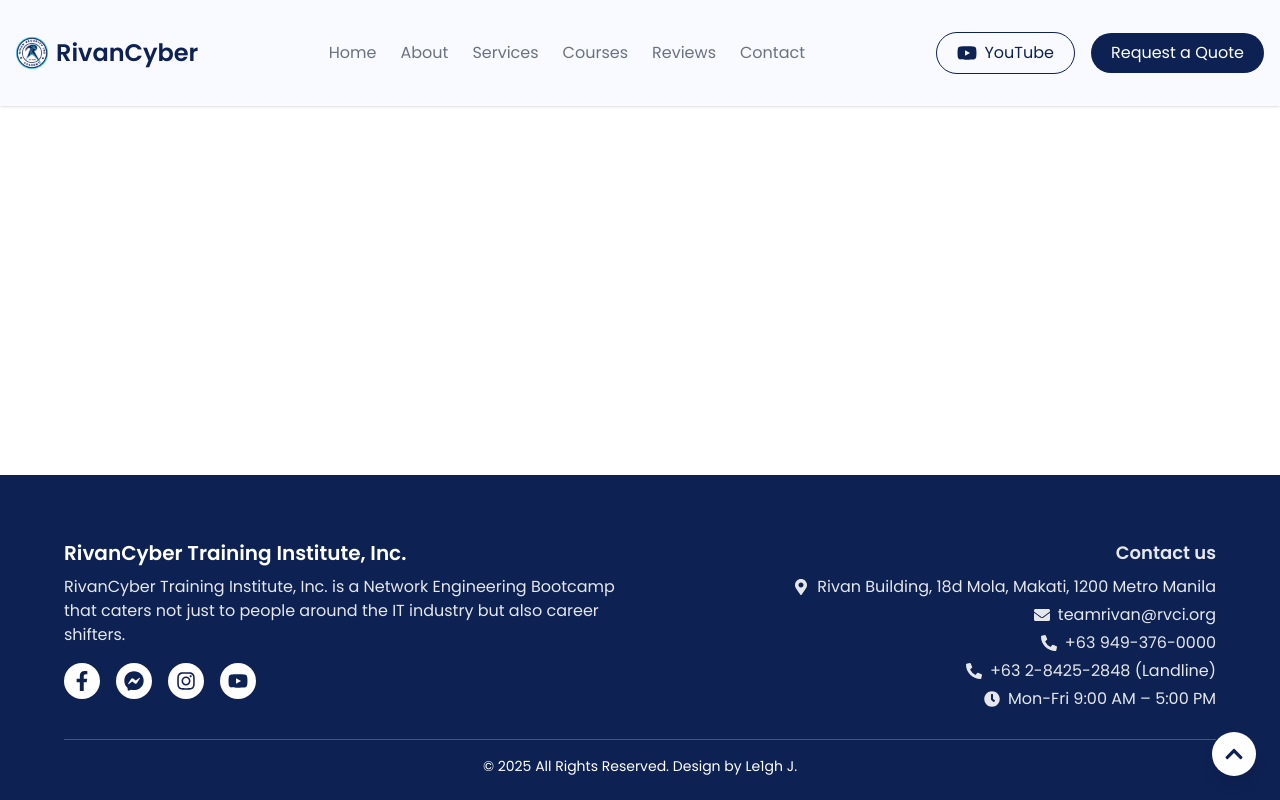
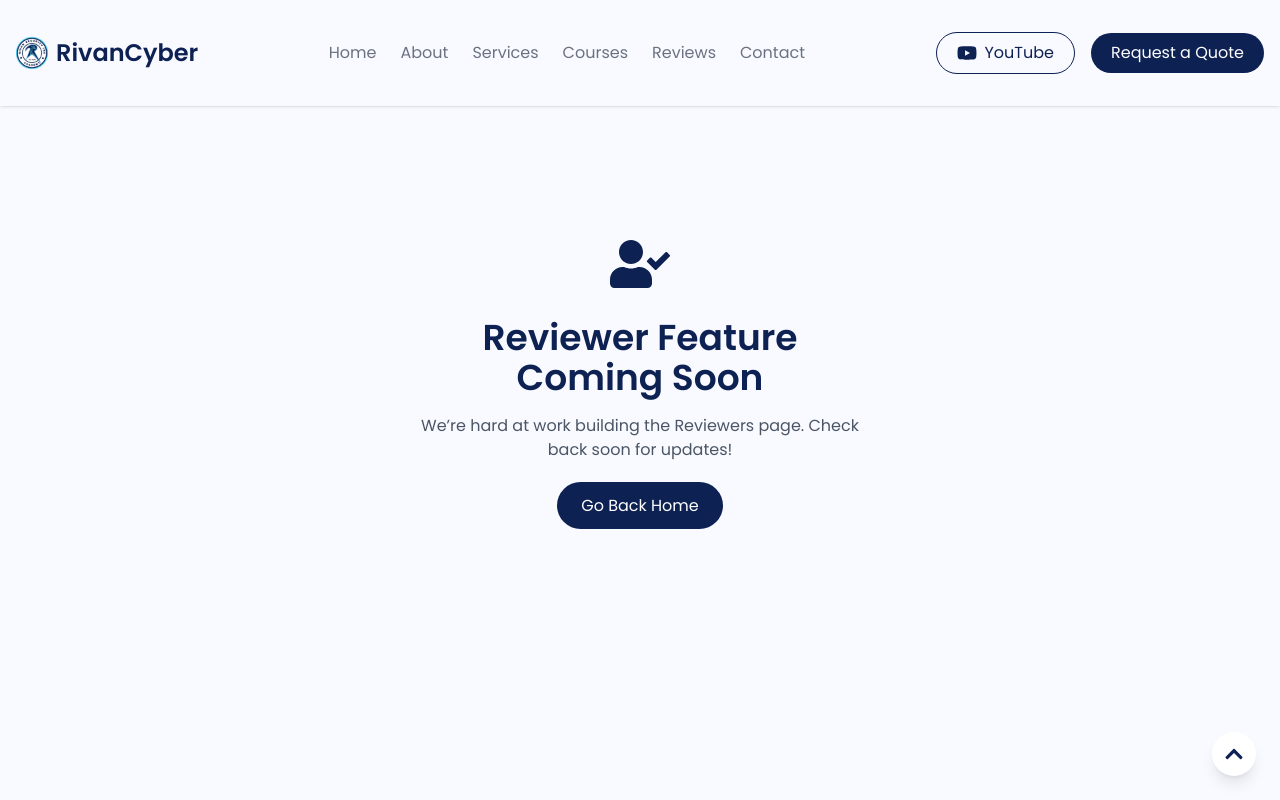
Before and after one commit to JemsProg/rivan_practice_web, a React (Vite) app in the folder frontend/: page /reviewer in a window 1280 px wide. Shown: the top 800 px of the page. Built offline with nearby package versions, Linux system fonts and the light colour scheme.

Commit message:
feat: add reviewer page coming soon

```diff
--- a/frontend/src/App.jsx
+++ b/frontend/src/App.jsx
@@ -6,6 +6,7 @@ import Footer from '../src/components/Footer'
 import LandingPage from '../src/pages/LandingPage'
 import Courses from '../src/pages/Courses'
 import Quotation from '../src/pages/Quotation'
+import Reviewers from './pages/Reviewers'
 
 function App() {
   return (
@@ -17,6 +18,7 @@ function App() {
             <Route path="/" element={<LandingPage />} />
             <Route path="/courses" element={<Courses />} />
             <Route path="/quotation" element={<Quotation />} />
+            <Route path="/reviewer" element={<Reviewers />}/>
           </Routes>
         </main>
         <Footer />
--- a/frontend/src/components/sections/Hero.jsx
+++ b/frontend/src/components/sections/Hero.jsx
@@ -41,9 +41,9 @@ const Hero = () => {
           style={{ opacity: 0 }}
           className="
             relative flex-shrink-0
-            w-[250px] sm:w-[350px] md:w-[700px]        /* responsive widths */
-            mx-auto md:mx-0                           /* center on mobile */
-            md:-ml-[200px]                            /* pull left on md+ */
+            w-[250px] sm:w-[350px] md:w-[700px]
+            mx-auto md:mx-0
+            md:-ml-[200px]
           "
         >
           <img
@@ -72,17 +72,19 @@ const Hero = () => {
             <span className="text-[#0D2153]">Cybersecurity,</span> and Beyond
           </h1>
           <div className="mt-6 flex flex-col sm:flex-row gap-4 justify-center md:justify-start">
+            {/* Primary blue button */}
             <Link
-              to="/quotation"
+              to="/courses"
               className="px-6 py-3 bg-[#0D2153] text-white rounded-full hover:bg-[#0B1C47] transition-colors"
             >
-              Request a Quote
+              Browse Courses
             </Link>
+            {/* Secondary white button */}
             <Link
-              to="/courses"
+              to="/reviewer"
               className="px-6 py-3 border border-[#0D2153] text-[#0D2153] rounded-full hover:bg-[#EAEFFB] transition-colors"
             >
-              Browse Courses
+              Check Reviewers
             </Link>
           </div>
         </div>
--- /dev/null
+++ b/frontend/src/pages/Reviewers.jsx
@@ -0,0 +1,53 @@
+// src/pages/Reviewer.jsx
+
+import React, { useRef, useEffect } from 'react';
+import { animate, inView } from 'motion';
+import { Link } from 'react-router-dom';
+import { FaUserCheck } from 'react-icons/fa';
+
+const Reviewers = () => {
+  const sectionRef = useRef(null);
+
+  useEffect(() => {
+    const els = sectionRef.current.querySelectorAll('[data-animate]');
+    els.forEach((el, i) =>
+      inView(el, () =>
+        animate(
+          el,
+          { opacity: 1, y: 0 },
+          { duration: 0.6, delay: i * 0.1, easing: 'ease-in-out' }
+        )
+      )
+    );
+  }, []);
+
+  return (
+    <section
+      id="reviewer"
+      ref={sectionRef}
+      className="bg-[#F9FAFF] min-h-screen flex items-start justify-center px-4 pt-32 pb-16"
+    >
+      <div
+        data-animate
+        className="text-center max-w-md mx-auto"
+        style={{ opacity: 0, transform: 'translateY(30px)' }}
+      >
+        <FaUserCheck className="mx-auto mb-6 text-[#0D2153] text-6xl" />
+        <h1 className="text-3xl md:text-4xl font-semibold text-[#0D2153] mb-4">
+          Reviewer Feature Coming Soon
+        </h1>
+        <p className="text-gray-600 mb-8">
+          We’re hard at work building the Reviewers page. Check back soon for updates!
+        </p>
+        <Link
+          to="/"
+          className="px-6 py-3 bg-[#0D2153] text-white rounded-full hover:bg-[#0B1C47] transition-colors"
+        >
+          Go Back Home
+        </Link>
+      </div>
+    </section>
+  );
+};
+
+export default Reviewers;
```
